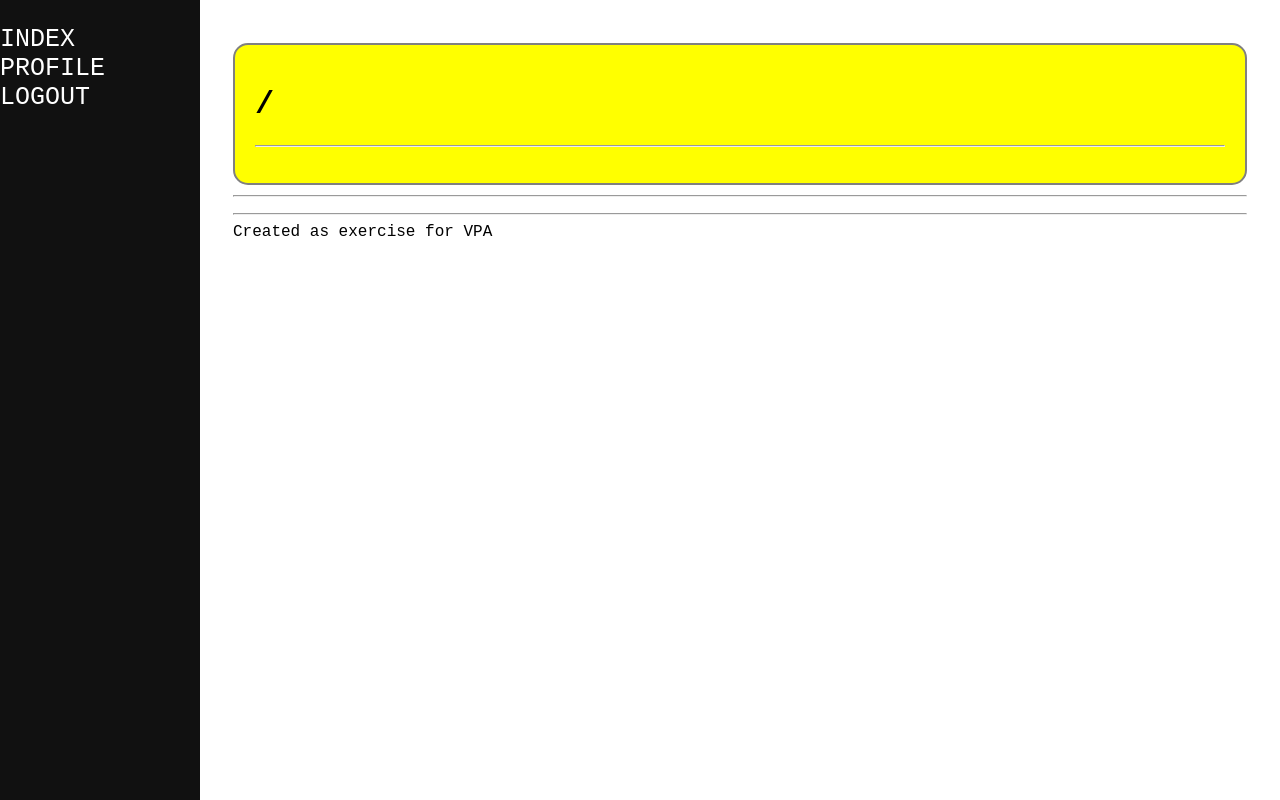
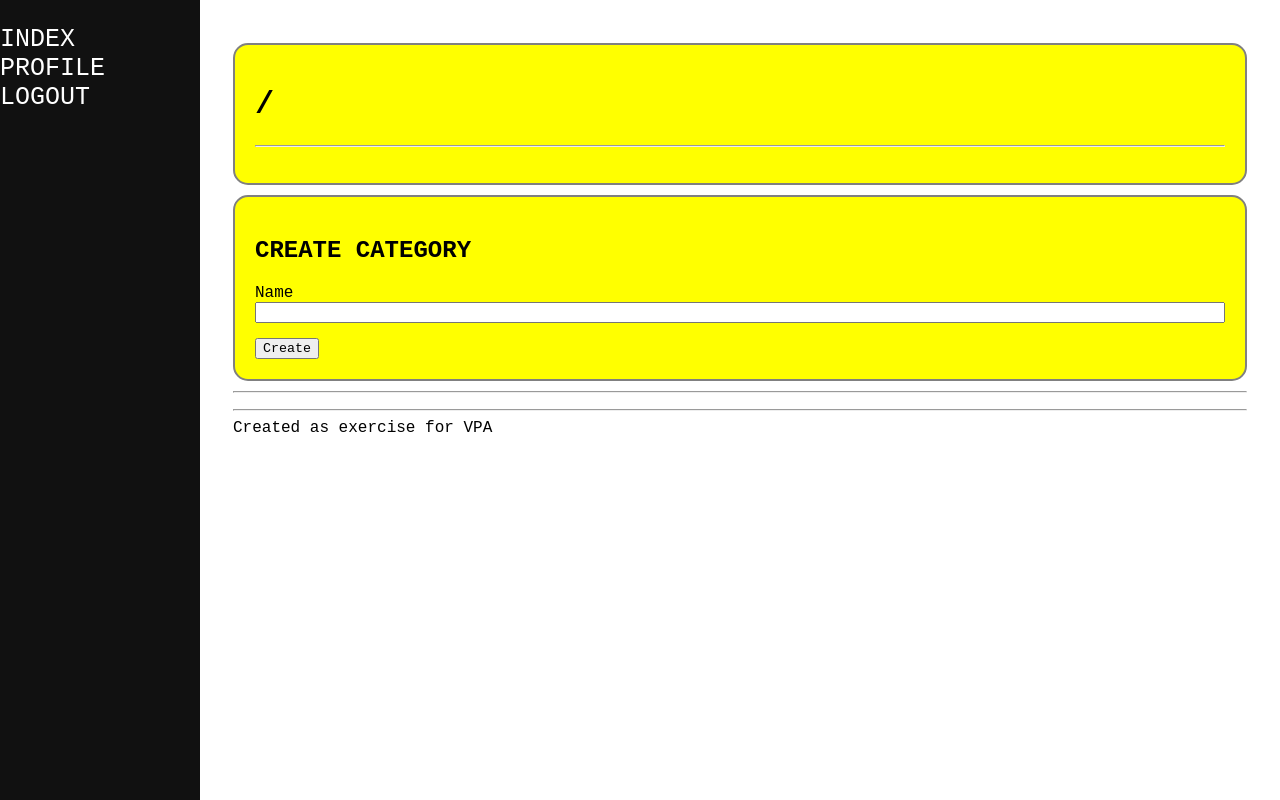
Before and after one commit to UnizaMatBre/VPA_MB_Semestralka, a Flask app: template VPA_Website/templates/project_profile.html in a window 1280 px wide. Run offline with Flask 3, Linux system fonts and the light colour scheme; the template is opened without the code that fills it, so the values that code supplies are empty.

Commit message:
Added form for creating categories

```diff
--- a/VPA_Website/templates/project_profile.html
+++ b/VPA_Website/templates/project_profile.html
@@ -16,6 +16,20 @@
             </div>
         </div>
 
+        {% if (auth_user is not none) and (project_obj.user_id == auth_user.id) %}
+            <div class="content-top-div">
+                <h2>CREATE CATEGORY</h2>
+
+                 <form id="create-category-form">
+                    <div class="form-label-input-div">
+                        <label for="category-name">Name</label>
+                        <input type="text" name="category-name" id="category-name" required/>
+                    </div>
+
+                    <input type="submit" value="Create" />
+                </form>
+            </div>
+        {% endif %}
         <hr />
 
         <div id="categories-section">
```
